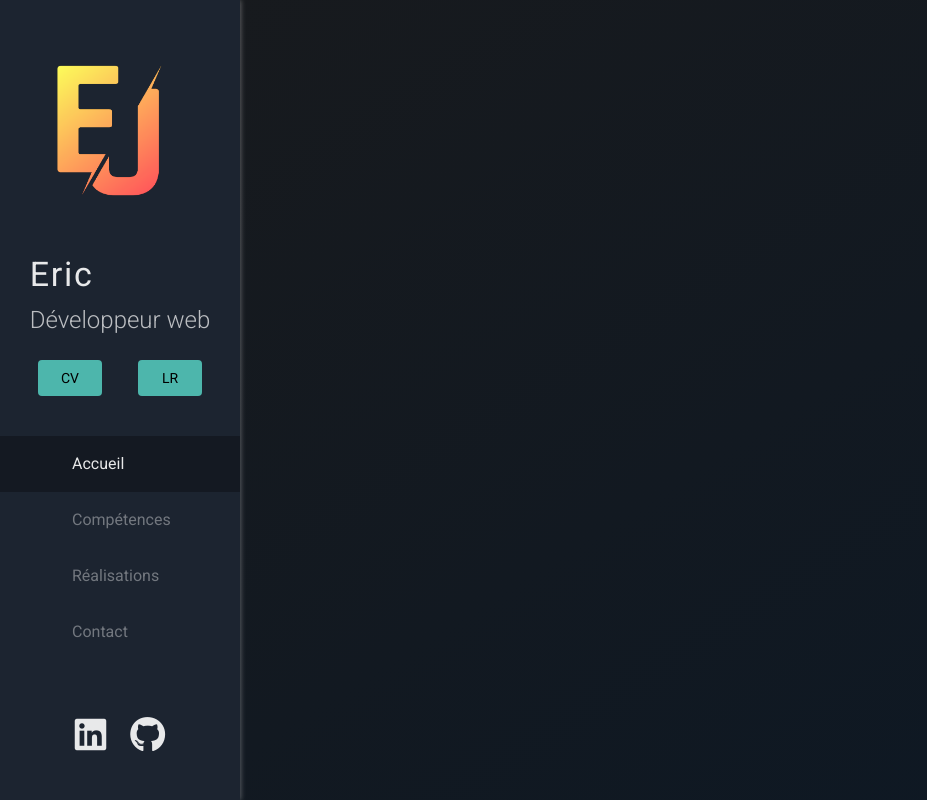
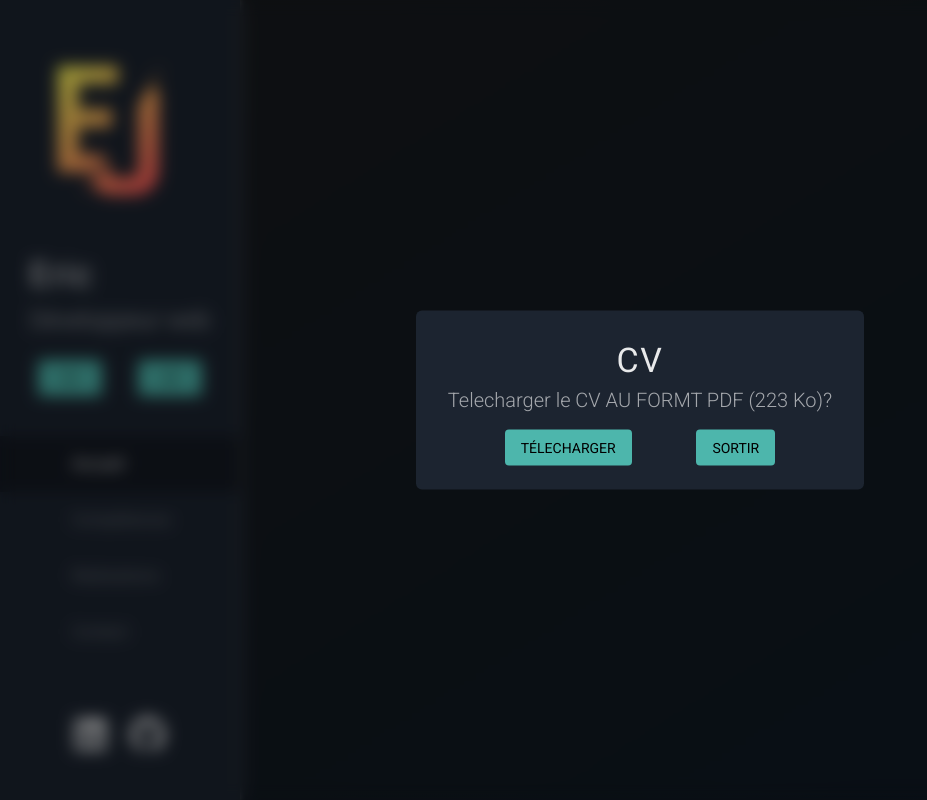
Before and after one commit to Eric-Juquel/eric-j-portfolio-v2, a React (Vite) app: page /home in a window 1280 px wide. Both pictures are taken after a click on the button "CV". Shown: the whole page, without its empty margins (0-927 px from the left). Built offline with nearby package versions, Linux system fonts and the light colour scheme; a web font is replaced by a local one.

Commit message:
feat: download PDF

```diff
--- a/package.json
+++ b/package.json
@@ -11,6 +11,7 @@
   },
   "dependencies": {
     "@fortawesome/fontawesome-free": "^6.7.2",
+    "@headlessui/react": "^2.2.4",
     "@tailwindcss/vite": "^4.1.11",
     "react": "^19.1.0",
     "react-dom": "^19.1.0",
--- a/src/index.css
+++ b/src/index.css
@@ -12,7 +12,7 @@
     @apply text-7xl font-bold bg-gradient-to-r from-yellow-400 to-red-400 bg-clip-text text-transparent;
   }
   h2 {
-    @apply text-[2.125rem] -tracking-tighter;
+    @apply text-[2.125rem] text-light -tracking-tighter;
   }
   h3 {
     @apply text-2xl font-light text-medium;
@@ -29,6 +29,12 @@
 
   aside {
     @apply bg-side-menu shadow-side-menu;
+  }
+}
+
+@layer components {
+  .button-regular {
+    @apply cursor-pointer text-sm text-black bg-secondary hover:bg-secondary-hover px-4 py-2 min-w-16 rounded-sm uppercase transition-colors ease-in-out;
   }
 }
 
--- a/src/modules/core/navigation/Heading.tsx
+++ b/src/modules/core/navigation/Heading.tsx
@@ -1,8 +1,42 @@
 import { NavLink } from "react-router-dom";
 import Tooltip from "../../shared/components/Tooltip";
 import Logo from "../../../assets/logos/Logo1.svg?react";
+import { useRef, useState } from "react";
+import DownloadModal, {
+  type ModalContent,
+} from "../../shared/components/DownloadModal";
 
 export default function Heading() {
+  const dialogRef = useRef<HTMLDialogElement | null>(null);
+
+  const [modalContent, setModalContent] = useState<ModalContent>({
+    title: "",
+    description: "",
+    documentRef: "",
+  });
+
+  // Modal //
+  const openCVModalHandler = () => {
+    setModalContent({
+      title: "CV",
+      description: "Telecharger le CV AU FORMT PDF (223 Ko)?",
+      documentRef: "/files/CV_2024-10-29_Eric_JUQUEL.pdf",
+    });
+
+    dialogRef.current?.showModal();
+  };
+  const openLRModalHandler = () => {
+    setModalContent({
+      title: "LR",
+      description:
+        "Telecharger la lettre de recommandation au format PDF (299 Ko )?",
+      documentRef:
+        "/files/Lettre de recommandation Woody Technologies pour Eric Juquel.pdf",
+    });
+
+    dialogRef.current?.showModal();
+  };
+
   return (
     <div className="w-[90%] h-90 flex flex-col items-center justify-between">
       <NavLink to="/">
@@ -20,6 +54,7 @@ export default function Heading() {
             aria-describedby="tooltip-id"
             type="button"
             className=" cursor-pointer text-sm text-black bg-secondary hover:bg-secondary-hover px-4 py-2 min-w-16 rounded-sm uppercase transition-colors ease-in-out"
+            onClick={openCVModalHandler}
           >
             CV
           </button>
@@ -29,11 +64,13 @@ export default function Heading() {
             aria-describedby="tooltip-id"
             type="button"
             className="cursor-pointer text-sm text-black bg-secondary hover:bg-secondary-hover px-4 py-2 min-w-16 rounded-sm uppercase transition-colors ease-in-out"
+            onClick={openLRModalHandler}
           >
             LR
           </button>
         </Tooltip>
       </div>
+      <DownloadModal ref={dialogRef} modalContent={modalContent} />
     </div>
   );
 }
--- a/src/modules/shared/components/DownloadModal.tsx
+++ b/src/modules/shared/components/DownloadModal.tsx
@@ -1,26 +1,39 @@
-export interface DownloadModalProps {
+import type { RefObject } from "react";
+
+export type ModalContent = {
   title: string;
   description: string;
   documentRef: string;
+};
+
+export interface DownloadModalProps {
+  ref: RefObject<HTMLDialogElement | null>;
+  modalContent: ModalContent;
 }
 
 export default function DownloadModal({
-  title,
-  description,
-  documentRef,
+  ref,
+  modalContent,
 }: DownloadModalProps) {
+  console.log(modalContent);
+
   return (
-    <dialog>
-      <h2>{title}</h2>
-      <h6>{description}</h6>
-      <form
-        method="dialog"
-        className="felx w-full items-center justify-evenly "
-      >
-        <a href={documentRef} download>
-          <button>Télecharger</button>
+    <dialog
+      ref={ref}
+      className="fixed bg-paper top-1/2 left-1/2 -translate-x-1/2 -translate-y-1/2  rounded-md p-6 w-[90%] max-w-md  backdrop:bg-black/40 backdrop:backdrop-blur-sm z-50"
+    >
+      <h2 className="text-center">{modalContent.title}</h2>
+      <h6 className=" mb-4 text-center">{modalContent.description}</h6>
+      <form method="dialog" className="flex w-full items-center justify-evenly">
+        <a
+          href={modalContent.documentRef}
+          download
+          className="button-regular"
+          onClick={() => ref?.current?.close()}
+        >
+          Télecharger
         </a>
-        <button>Sortir</button>
+        <button className="button-regular">Sortir</button>
       </form>
     </dialog>
   );
```
Also changed, not shown: 1 other file (tests, documents, lock files or other folders).
